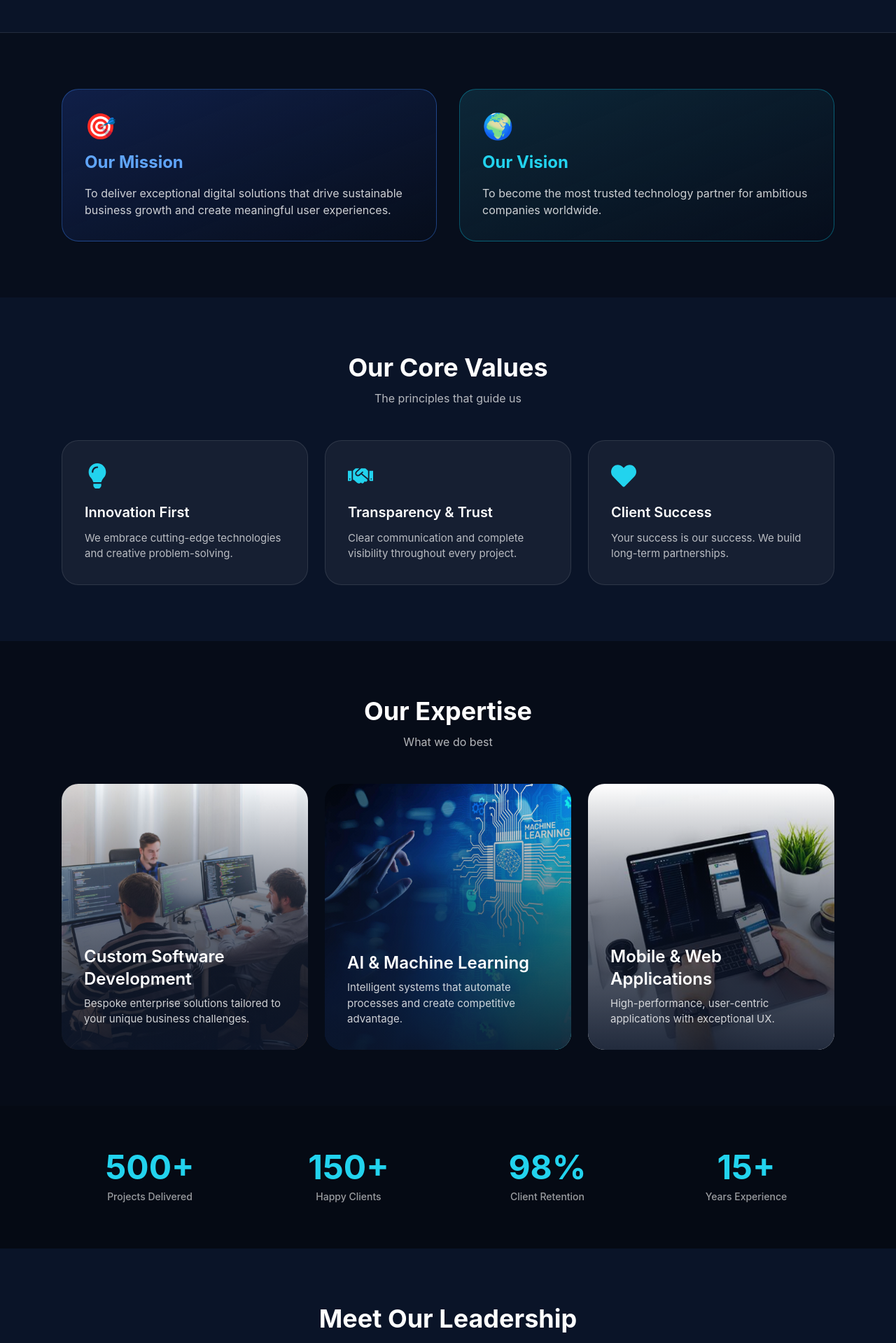
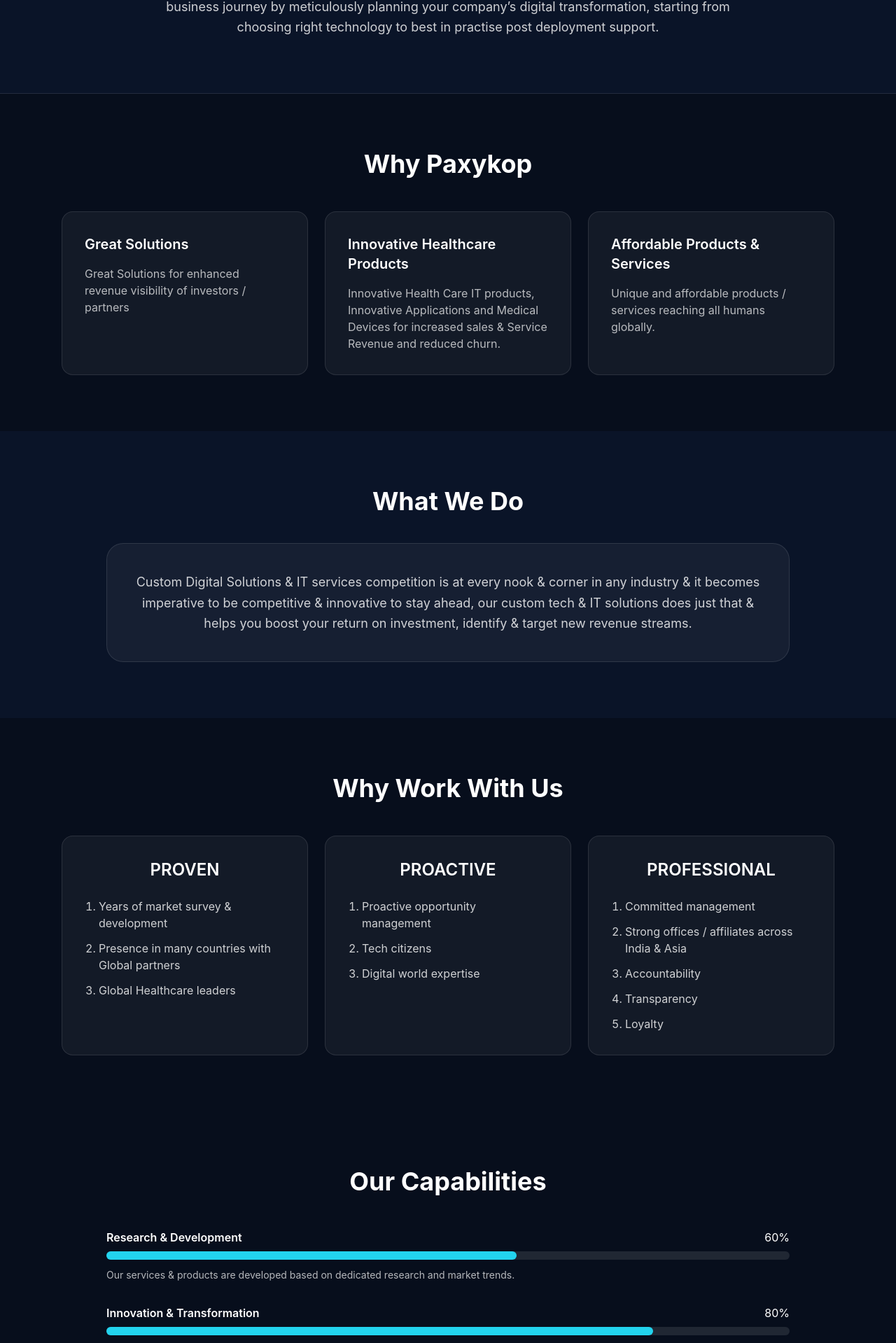
Before and after one commit to jadhavshubham1402/Software, a React (Create React App) app: page /about in a window 1280 px wide. Shown: the part 877-2796 px from the top of the page at 70% size. Built offline with nearby package versions, Linux system fonts and the light colour scheme.

Commit message:
about us

```diff
--- a/src/pages/About.js
+++ b/src/pages/About.js
@@ -5,79 +5,8 @@
   FaHeart,
   FaLightbulb
 } from "react-icons/fa";
-import { useNavigate } from "react-router-dom";
-
-const stats = [
-  { number: "500", label: "Projects Delivered", suffix: "+" },
-  { number: "150", label: "Happy Clients", suffix: "+" },
-  { number: "98", label: "Client Retention", suffix: "%" },
-  { number: "15", label: "Years Experience", suffix: "+" },
-];
-
-const expertise = [
-  {
-    title: "Custom Software Development",
-    desc: "Bespoke enterprise solutions tailored to your unique business challenges.",
-    image: "/images/about1.jpg",
-  },
-  {
-    title: "AI & Machine Learning",
-    desc: "Intelligent systems that automate processes and create competitive advantage.",
-    image: "/images/about2.jpg",
-  },
-  {
-    title: "Mobile & Web Applications",
-    desc: "High-performance, user-centric applications with exceptional UX.",
-    image: "/images/about3.jpg",
-  },
-];
-
-const values = [
-  {
-    icon: <FaLightbulb className="text-4xl" />,
-    title: "Innovation First",
-    desc: "We embrace cutting-edge technologies and creative problem-solving.",
-  },
-  {
-    icon: <FaHandshake className="text-4xl" />,
-    title: "Transparency & Trust",
-    desc: "Clear communication and complete visibility throughout every project.",
-  },
-  {
-    icon: <FaHeart className="text-4xl" />,
-    title: "Client Success",
-    desc: "Your success is our success. We build long-term partnerships.",
-  },
-];
-
-const teamMembers = [
-  {
-    name: "Alex Rivera",
-    role: "CEO & Founder",
-    image: "https://picsum.photos/id/64/400/400",
-    bio: "Visionary leader with 18+ years in digital transformation.",
-  },
-  {
-    name: "Priya Sharma",
-    role: "Head of Design",
-    image: "https://picsum.photos/id/65/400/400",
-    bio: "Award-winning UX/UI designer passionate about intuitive experiences.",
-  },
-  {
-    name: "Marcus Chen",
-    role: "CTO",
-    image: "https://picsum.photos/id/66/400/400",
-    bio: "Former Google engineer specializing in AI and scalable systems.",
-  },
-];
 
 const AboutPage = () => {
-  const navigate = useNavigate();
-
-  const handleStartConversation = () => {
-    navigate("/contact");
-    window.scrollTo({ top: 0, behavior: "smooth" });
-  };
 
   return (
     <div className="bg-[#0A1428] text-white overflow-hidden">
@@ -99,21 +28,12 @@
             animate={{ opacity: 1, y: 0 }}
             transition={{ duration: 0.8 }}
           >
-            <div className="inline-flex items-center gap-3 px-5 py-2 rounded-full border border-blue-500/30 bg-white/5 mb-6 backdrop-blur-sm text-sm">
-              <FaGlobe className="text-cyan-400" />
-              Mumbai • San Francisco • Global Delivery
-            </div>
 
             <h1 className="text-5xl md:text-6xl font-bold leading-tight mb-6">
-              Crafting Digital{" "}
-              <span className="bg-gradient-to-r from-blue-300 via-cyan-300 to-teal-300 bg-clip-text text-transparent">
-                Excellence
-              </span>{" "}
-              Since 2010
+              About Us
             </h1>
             <p className="text-xl text-white/80 max-w-2xl mx-auto">
-              We are strategic technology partners helping ambitious businesses
-              thrive in the digital age.
+              Custom Digital Solutions & IT services competition is at every nook & corner in any industry & it becomes imperative to be competitive & innovative to stay ahead
             </p>
           </motion.div>
         </div>
@@ -124,194 +44,248 @@
         <div className="max-w-4xl mx-auto px-6 text-center">
           <h2 className="text-4xl font-semibold mb-6">Who We Are</h2>
           <p className="text-lg text-white/80 leading-relaxed">
-            Founded in Mumbai in 2010, we have grown into a full-stack digital
-            engineering powerhouse. We build custom software, AI solutions, and
-            enterprise platforms that drive real business growth.
+            Decades of experience the team paxykop has converted tons of amazing ideas to realities 7 the wining momentum continues to bring more ideas to life. We inject creativity innovation & help you take your business to new heights.
+            One shop stop for all your IT Solutions. We smoothen your business journey by meticulously planning your company’s digital transformation, starting from choosing right technology to best in practise post deployment support.
           </p>
         </div>
       </section>
 
       {/* MISSION & VISION */}
-      <section className="py-20 bg-black/30">
-        <div className="max-w-6xl mx-auto px-6 grid md:grid-cols-2 gap-8">
-          <motion.div
-            initial={{ opacity: 0, x: -40 }}
-            whileInView={{ opacity: 1, x: 0 }}
-            viewport={{ once: true }}
-            className="bg-gradient-to-br from-blue-900/40 to-transparent border border-blue-500/40 rounded-3xl p-8 hover:border-blue-400/60 transition-all"
-          >
-            <div className="text-4xl mb-4 text-blue-400">🎯</div>
-            <h3 className="text-2xl font-bold mb-4 text-blue-400">
-              Our Mission
-            </h3>
-            <p className="text-white/80">
-              To deliver exceptional digital solutions that drive sustainable
-              business growth and create meaningful user experiences.
-            </p>
-          </motion.div>
+    <section className="py-20 bg-black/30">
+        <div className="max-w-6xl mx-auto px-6">
+          <h2 className="text-4xl font-bold text-center mb-12">
+           Why Paxykop
+          </h2>
 
-          <motion.div
-            initial={{ opacity: 0, x: 40 }}
-            whileInView={{ opacity: 1, x: 0 }}
-            viewport={{ once: true }}
-            className="bg-gradient-to-br from-cyan-900/40 to-transparent border border-cyan-500/40 rounded-3xl p-8 hover:border-cyan-400/60 transition-all"
-          >
-            <div className="text-4xl mb-4 text-cyan-400">🌍</div>
-            <h3 className="text-2xl font-bold mb-4 text-cyan-400">
-              Our Vision
-            </h3>
-            <p className="text-white/80">
-              To become the most trusted technology partner for ambitious
-              companies worldwide.
-            </p>
-          </motion.div>
+        <div className="grid grid-cols-1 md:grid-cols-3 gap-6">
+
+        <div className="bg-white/5 p-8 rounded-2xl border border-white/10">
+          <h3 className="text-xl font-semibold mb-4">
+          Great Solutions
+          </h3>
+        <p className="text-white/70">
+          Great Solutions for enhanced revenue visibility of investors / partners
+        </p>
         </div>
-      </section>
 
-      {/* OUR VALUES */}
-      <section className="py-20">
-        <div className="max-w-6xl mx-auto px-6">
-          <div className="text-center mb-12">
-            <h2 className="text-4xl font-bold mb-3">Our Core Values</h2>
-            <p className="text-white/70">The principles that guide us</p>
-          </div>
+        <div className="bg-white/5 p-8 rounded-2xl border border-white/10">
+          <h3 className="text-xl font-semibold mb-4">
+          Innovative Healthcare Products
+          </h3>
+        <p className="text-white/70">
+          Innovative Health Care IT products, Innovative Applications and Medical Devices for increased sales & Service Revenue and reduced churn.
+          </p>
+        </div>
 
-          <div className="grid md:grid-cols-3 gap-6">
-            {values.map((value, i) => (
-              <motion.div
-                key={i}
-                initial={{ opacity: 0, y: 40 }}
-                whileInView={{ opacity: 1, y: 0 }}
-                transition={{ delay: i * 0.1 }}
-                viewport={{ once: true }}
-                className="bg-white/5 border border-white/10 hover:border-cyan-400/50 rounded-3xl p-8 transition-all hover:-translate-y-1"
-              >
-                <div className="text-cyan-400 mb-5">{value.icon}</div>
-                <h3 className="text-xl font-semibold mb-3">{value.title}</h3>
-                <p className="text-white/70 text-[15px]">{value.desc}</p>
-              </motion.div>
-            ))}
-          </div>
+        <div className="bg-white/5 p-8 rounded-2xl border border-white/10">
+          <h3 className="text-xl font-semibold mb-4">
+          Affordable Products & Services
+          </h3>
+        <p className="text-white/70">
+          Unique and affordable products / services reaching all humans globally.
+          </p>
         </div>
-      </section>
 
-      {/* EXPERTISE */}
-      <section className="py-20 bg-black/40">
-        <div className="max-w-6xl mx-auto px-6">
-          <div className="text-center mb-12">
-            <h2 className="text-4xl font-bold mb-3">Our Expertise</h2>
-            <p className="text-white/70">What we do best</p>
-          </div>
+        </div>
+        </div>
+    </section>
+    {/* WHAT WE DO */}
+<section className="py-20">
+  <div className="max-w-5xl mx-auto px-6">
+    <h2 className="text-4xl font-bold text-center mb-10">
+      What We Do
+    </h2>
 
-          <div className="grid md:grid-cols-3 gap-6">
-            {expertise.map((item, i) => (
-              <motion.div
-                key={i}
-                initial={{ opacity: 0, y: 40 }}
-                whileInView={{ opacity: 1, y: 0 }}
-                transition={{ delay: i * 0.1 }}
-                viewport={{ once: true }}
-                className="group relative rounded-3xl overflow-hidden h-[380px] flex flex-col"
-              >
-                <img
-                  src={item.image}
-                  alt={item.title}
-                  className="absolute inset-0 w-full h-full object-cover transition-transform duration-700 group-hover:scale-110"
-                />
-                <div className="absolute inset-0 bg-gradient-to-t from-[#0A1428]/90 via-[#0A1428]/60 to-transparent" />
+    <div className="bg-white/5 border border-white/10 rounded-3xl p-10 text-center">
+      <p className="text-lg text-white/80 leading-relaxed">
+        Custom Digital Solutions & IT services competition is at every nook & corner in any industry & it becomes imperative to be competitive & innovative to stay ahead, our custom tech & IT solutions does just that & helps you boost your return on investment, identify & target new revenue streams.
+      </p>
+    </div>
+  </div>
+</section>
+{/* WHY WORK WITH US */}
+<section className="py-20 bg-black/30">
+  <div className="max-w-6xl mx-auto px-6">
+    <h2 className="text-4xl font-bold text-center mb-12">
+      Why Work With Us
+    </h2>
 
-                <div className="relative mt-auto p-8">
-                  <h3 className="text-2xl font-semibold mb-2">{item.title}</h3>
-                  <p className="text-white/80 text-[15px]">{item.desc}</p>
-                </div>
-              </motion.div>
-            ))}
-          </div>
+    <div className="grid grid-cols-1 md:grid-cols-3 gap-6">
+
+      <div className="bg-white/5 border border-white/10 rounded-2xl p-8">
+        <h3 className="text-2xl font-semibold mb-6 text-center">PROVEN</h3>
+        <ul className="list-decimal pl-5 space-y-3 text-white/80">
+          <li>Years of market survey & development</li>
+          <li>Presence in many countries with Global partners</li>
+          <li>Global Healthcare leaders</li>
+        </ul>
+      </div>
+
+      <div className="bg-white/5 border border-white/10 rounded-2xl p-8">
+        <h3 className="text-2xl font-semibold mb-6 text-center">PROACTIVE</h3>
+        <ul className="list-decimal pl-5 space-y-3 text-white/80">
+          <li>Proactive opportunity management</li>
+          <li>Tech citizens</li>
+          <li>Digital world expertise</li>
+        </ul>
+      </div>
+
+      <div className="bg-white/5 border border-white/10 rounded-2xl p-8">
+        <h3 className="text-2xl font-semibold mb-6 text-center">PROFESSIONAL</h3>
+        <ul className="list-decimal pl-5 space-y-3 text-white/80">
+          <li>Committed management</li>
+          <li>Strong offices / affiliates across India & Asia</li>
+          <li>Accountability</li>
+          <li>Transparency</li>
+          <li>Loyalty</li>
+        </ul>
+      </div>
+
+    </div>
+  </div>
+</section>
+{/* OUR CAPABILITIES */}
+<section className="py-20 bg-black/30">
+  <div className="max-w-5xl mx-auto px-6">
+
+    <h2 className="text-4xl font-bold text-center mb-12">
+      Our Capabilities
+    </h2>
+
+    <div className="mb-8">
+      <div className="flex justify-between mb-2">
+        <span className="font-semibold">Research & Development</span>
+        <span>60%</span>
+      </div>
+      <div className="w-full bg-white/10 rounded-full h-3 mb-3">
+        <div className="bg-cyan-400 h-3 rounded-full w-[60%]"></div>
+      </div>
+      <p className="text-white/70 text-sm">
+        Our services & products are developed based on dedicated research and market trends.
+      </p>
+    </div>
+
+    <div className="mb-8">
+      <div className="flex justify-between mb-2">
+        <span className="font-semibold">Innovation & Transformation</span>
+        <span>80%</span>
+      </div>
+      <div className="w-full bg-white/10 rounded-full h-3 mb-3">
+        <div className="bg-cyan-400 h-3 rounded-full w-[80%]"></div>
+      </div>
+      <p className="text-white/70 text-sm">
+        We believe innovation makes the products more affordable & accessible to a much larger market.
+      </p>
+    </div>
+
+    <div className="mb-8">
+      <div className="flex justify-between mb-2">
+        <span className="font-semibold">Technology & Design</span>
+        <span>70%</span>
+      </div>
+      <div className="w-full bg-white/10 rounded-full h-3 mb-3">
+        <div className="bg-cyan-400 h-3 rounded-full w-[70%]"></div>
+      </div>
+      <p className="text-white/70 text-sm">
+        Our designs are driven by user experience & top notch technology makes the difference.
+      </p>
+    </div>
+
+    <div className="mb-8">
+      <div className="flex justify-between mb-2">
+        <span className="font-semibold">Customer Service & Support</span>
+        <span>95%</span>
+      </div>
+      <div className="w-full bg-white/10 rounded-full h-3 mb-3">
+        <div className="bg-cyan-400 h-3 rounded-full w-[95%]"></div>
+      </div>
+      <p className="text-white/70 text-sm">
+        We know our users & partners have made us proud & we try our best to offer assistance & support.
+      </p>
+    </div>
+
+  </div>
+</section>
+
+    {/* OUR VALUES */}
+<section className="py-20">
+  <div className="max-w-6xl mx-auto px-6">
+    <div className="text-center mb-12">
+      <h2 className="text-4xl font-bold mb-3">Our Values</h2>
+      <p className="text-white/70">
+        Our values define the way we work and build lasting relationships.
+      </p>
+    </div>
+
+    <div className="grid grid-cols-1 sm:grid-cols-2 lg:grid-cols-3 gap-6">
+
+      <div className="bg-white/5 border border-white/10 rounded-3xl p-8">
+        <div className="text-cyan-400 text-3xl mb-5">
+          <FaHeart />
         </div>
-      </section>
+        <h3 className="text-xl font-semibold mb-3">User Centric</h3>
+        <p className="text-white/70">
+         We believe in end user satisfaction & our services are targeted towards designing & delivering solutions based on customer needs
+         </p>
+      </div>
 
-      {/* STATS */}
-      <section className="py-16 bg-black/50">
-        <div className="max-w-6xl mx-auto px-6 grid grid-cols-2 md:grid-cols-4 gap-8 text-center">
-          {stats.map((stat, i) => (
-            <motion.div
-              key={i}
-              initial={{ opacity: 0, y: 20 }}
-              whileInView={{ opacity: 1, y: 0 }}
-              viewport={{ once: true }}
-            >
-              <div className="text-5xl font-bold text-cyan-400 mb-2">
-                {stat.number}
-                {stat.suffix}
-              </div>
-              <div className="text-white/60 text-sm font-medium">
-                {stat.label}
-              </div>
-            </motion.div>
-          ))}
+      <div className="bg-white/5 border border-white/10 rounded-3xl p-8">
+        <div className="text-cyan-400 text-3xl mb-5">
+          <FaLightbulb />
         </div>
-      </section>
+        <h3 className="text-xl font-semibold mb-3">Effectiveness</h3>
+        <p className="text-white/70">
+          We provide high return on investments (ROY) as we work with high efficiency
+        </p>
+      </div>
 
-      {/* OUR TEAM */}
-      <section className="py-20">
-        <div className="max-w-6xl mx-auto px-6">
-          <div className="text-center mb-12">
-            <h2 className="text-4xl font-bold mb-3">Meet Our Leadership</h2>
-            <p className="text-white/70">The minds behind our success</p>
-          </div>
+      <div className="bg-white/5 border border-white/10 rounded-3xl p-8">
+        <div className="text-cyan-400 text-3xl mb-5">
+          <FaGlobe />
+        </div>
+        <h3 className="text-xl font-semibold mb-3">Excellence</h3>
+        <p className="text-white/70">
+          Excellence is imbibed in our culture & is easily seen in what ever we design & develop
+        </p>
+      </div>
 
-          <div className="grid md:grid-cols-3 gap-6">
-            {teamMembers.map((member, i) => (
-              <motion.div
-                key={i}
-                initial={{ opacity: 0, y: 40 }}
-                whileInView={{ opacity: 1, y: 0 }}
-                transition={{ delay: i * 0.1 }}
-                viewport={{ once: true }}
-                className="group bg-white/5 border border-white/10 rounded-3xl overflow-hidden hover:border-cyan-400/30 transition-all"
-              >
-                <div className="relative">
-                  <img
-                    src={member.image}
-                    alt={member.name}
-                    className="w-full h-72 object-cover transition-transform duration-500 group-hover:scale-105"
-                  />
-                  <div className="absolute inset-0 bg-gradient-to-t from-black/70 to-transparent" />
-                </div>
-                <div className="p-7">
-                  <h3 className="text-xl font-semibold mb-1">{member.name}</h3>
-                  <p className="text-cyan-400 mb-3 text-sm">{member.role}</p>
-                  <p className="text-white/70 text-[15px]">{member.bio}</p>
-                </div>
-              </motion.div>
-            ))}
-          </div>
+      <div className="bg-white/5 border border-white/10 rounded-3xl p-8">
+        <div className="text-cyan-400 text-3xl mb-5">
+          <FaHandshake />
         </div>
-      </section>
+        <h3 className="text-xl font-semibold mb-3">Partnership</h3>
+        <p className="text-white/70">
+          We work with customers as partners & not as just another vendor. As partner we help our customers grow.
+        </p>
+      </div>
 
-      {/* FINAL CTA */}
-      <section className="py-20 text-center bg-gradient-to-b from-transparent via-blue-950/30 to-transparent">
-        <div className="max-w-2xl mx-auto px-6">
-          <h2 className="text-4xl font-bold mb-5">
-            Ready to Build Something Extraordinary?
-          </h2>
-          <p className="text-lg text-white/70 mb-8">
-            Let's discuss how we can help turn your vision into reality.
-          </p>
+      <div className="bg-white/5 border border-white/10 rounded-3xl p-8">
+        <div className="text-cyan-400 text-3xl mb-5">
+          <FaGlobe />
+        </div>
+        <h3 className="text-xl font-semibold mb-3">Growth</h3>
+        <p className="text-white/70">
+          We believe that company’s growth in depend as the individual growth, hence we emphasis proper opportunities & growth together.
+        </p>
+      </div>
 
-          <motion.button
-            whileHover={{ scale: 1.05 }}
-            whileTap={{ scale: 0.98 }}
-            onClick={handleStartConversation}
-            className="bg-gradient-to-r from-cyan-400 to-blue-500 text-black px-10 py-4 rounded-2xl font-semibold text-lg hover:brightness-110 transition-all flex items-center gap-3 mx-auto"
-          >
-            Start a Conversation
-            <span className="text-xl">→</span>
-          </motion.button>
+      <div className="bg-white/5 border border-white/10 rounded-3xl p-8">
+        <div className="text-cyan-400 text-3xl mb-5">
+          <FaHeart />
         </div>
-      </section>
+        <h3 className="text-xl font-semibold mb-3">Care</h3>
+        <p className="text-white/70">
+          We look after all our employees with providing freedom with a proper work environment.
+        </p>
+      </div>
+
     </div>
+  </div>
+
+</section>
+</div>
   );
 };
 
+
 export default AboutPage;
```
